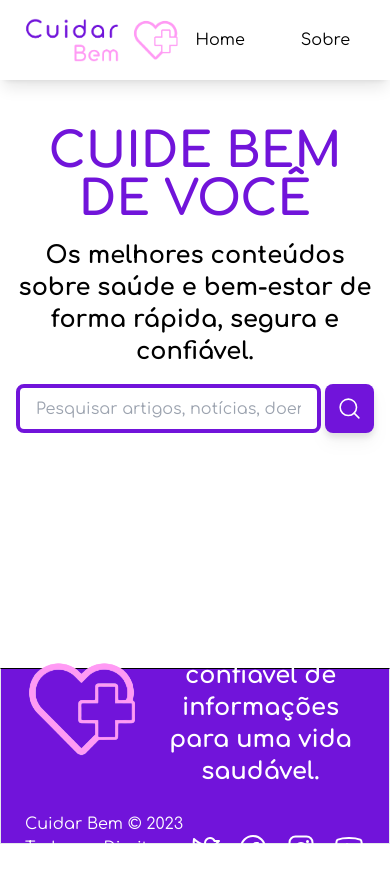
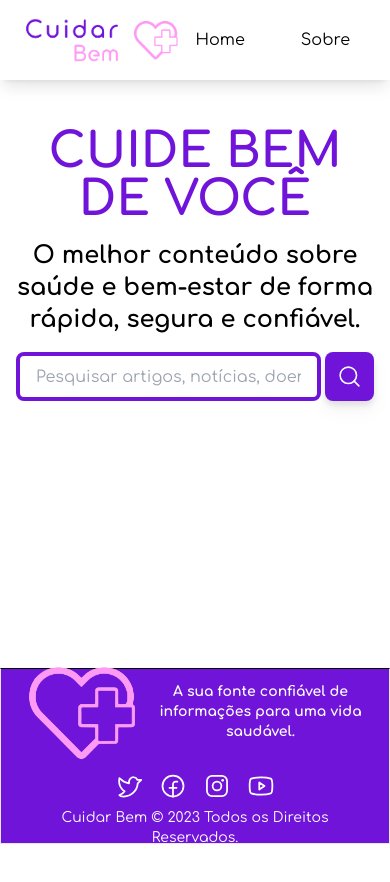
Before and after one commit to kenmarcos/cuidar-bem, a Next.js app: page / in a window 390 px wide. After the commit the page ends 848 px from the top, so only its background shows below. Built offline with nearby package versions, Linux system fonts and the light colour scheme.

Commit message:
feat: add adjustments for mobile

```diff
--- a/src/components/Footer/index.tsx
+++ b/src/components/Footer/index.tsx
@@ -11,17 +11,17 @@ import symbol from "public/symbol-cuidar-bem.png";
 const Footer = () => {
   return (
     <footer className="h-44 px-6 border bg-primary border-t-black">
-      <div className="max-w-6xl h-full mx-auto text-white space-y-6 flex flex-col justify-center">
+      <div className="max-w-6xl h-full mx-auto text-white space-y-3 sm:space-y-6 flex flex-col justify-center">
         <section className="flex justify-center items-center gap-4">
           <Image src={symbol} alt="Símbolo Cuidar Bem" />
 
-          <h4 className="max-w-xl text-center">
+          <h4 className="max-w-xl text-center text-sm sm:text-2xl">
             A sua fonte confiável de informações para uma vida saudável.
           </h4>
         </section>
 
-        <section className="flex items-center justify-evenly">
-          <span>
+        <section className="flex flex-col-reverse sm:flex-row gap-2 items-center justify-evenly">
+          <span className="text-center text-sm sm:text-base">
             Cuidar Bem © {new Date().getFullYear()} Todos os Direitos
             Reservados.
           </span>
@@ -32,7 +32,7 @@ const Footer = () => {
               target="_blank"
               rel="noopener noreferrer"
             >
-              <TwitterLogo size={32} />
+              <TwitterLogo size={28} />
             </Link>
 
             <Link
@@ -40,7 +40,7 @@ const Footer = () => {
               target="_blank"
               rel="noopener noreferrer"
             >
-              <FacebookLogo size={32} />
+              <FacebookLogo size={28} />
             </Link>
 
             <Link
@@ -48,7 +48,7 @@ const Footer = () => {
               target="_blank"
               rel="noopener noreferrer"
             >
-              <InstagramLogo size={32} />
+              <InstagramLogo size={28} />
             </Link>
 
             <Link
@@ -56,7 +56,7 @@ const Footer = () => {
               target="_blank"
               rel="noopener noreferrer"
             >
-              <YoutubeLogo size={32} />
+              <YoutubeLogo size={28} />
             </Link>
           </div>
         </section>
--- a/src/pages/index.tsx
+++ b/src/pages/index.tsx
@@ -11,8 +11,8 @@ export default function Home() {
         </h1>
 
         <h4 className="text-center max-w-3xl mx-auto">
-          Os melhores conteúdos sobre saúde e bem-estar de forma rápida, segura
-          e confiável.
+          O melhor conteúdo sobre saúde e bem-estar de forma rápida, segura e
+          confiável.
         </h4>
 
         <form className="flex justify-center gap-1">
```
